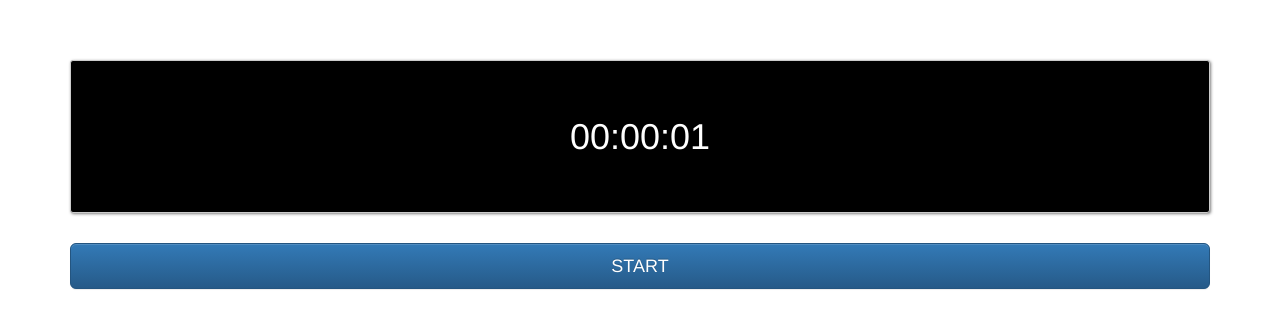
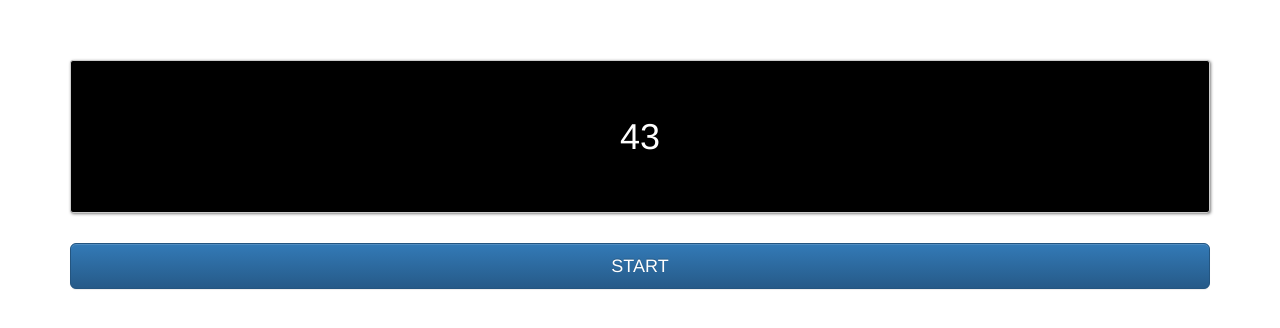
Before and after one commit to Genki-1/sample5, a plain HTML site: page index.html in a window 1280 px wide. Drawn offline with nearby package versions, Linux system fonts and the light colour scheme.

Commit message:
JavaScript if構文

```diff
--- a/index.html
+++ b/index.html
@@ -22,7 +22,14 @@
   </div>
 
   <script>
-    document.getElementById('timer').innerHTML = '00:00:01';
+    var now = new Date();
+    var seconds = now.getSeconds(); //を取得
+
+    if (seconds < 10) {
+      seconds = '0' + seconds
+    }
+
+    document.getElementById('timer').innerHTML = seconds;
   </script>
 </body>
 </html>
```
